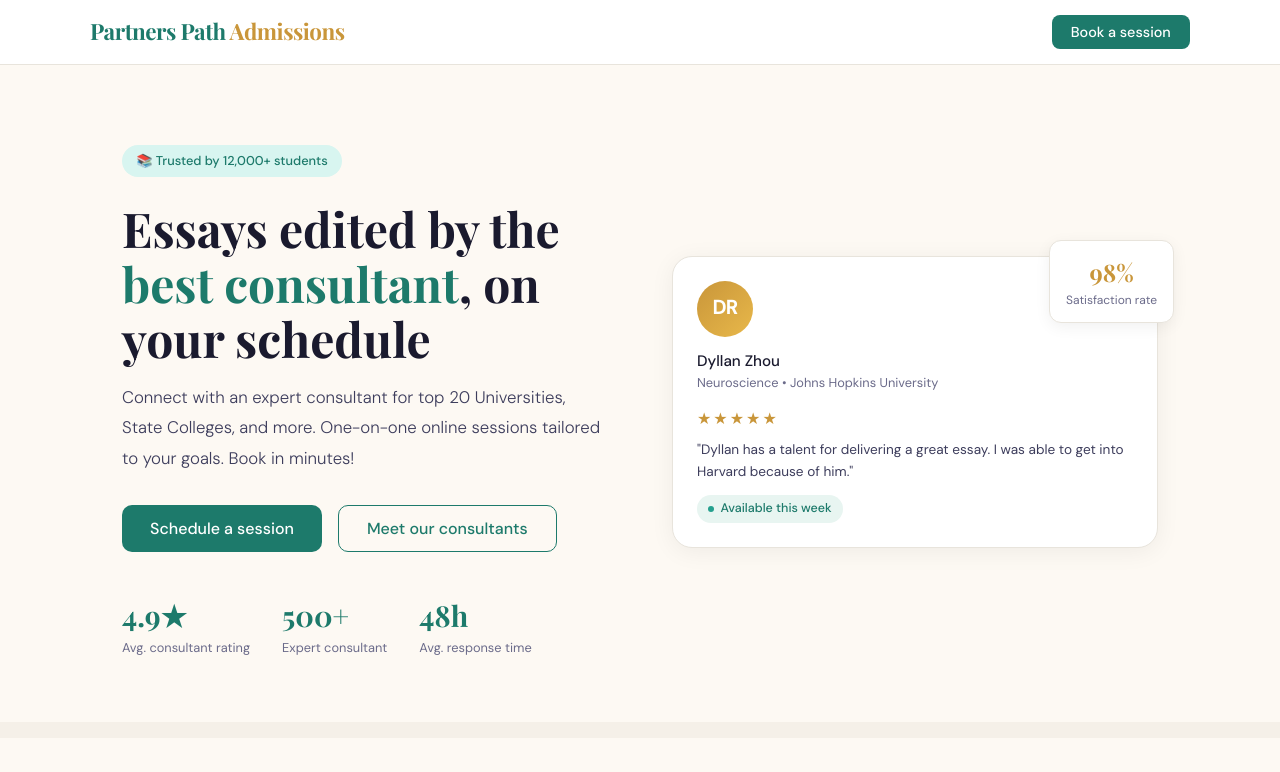
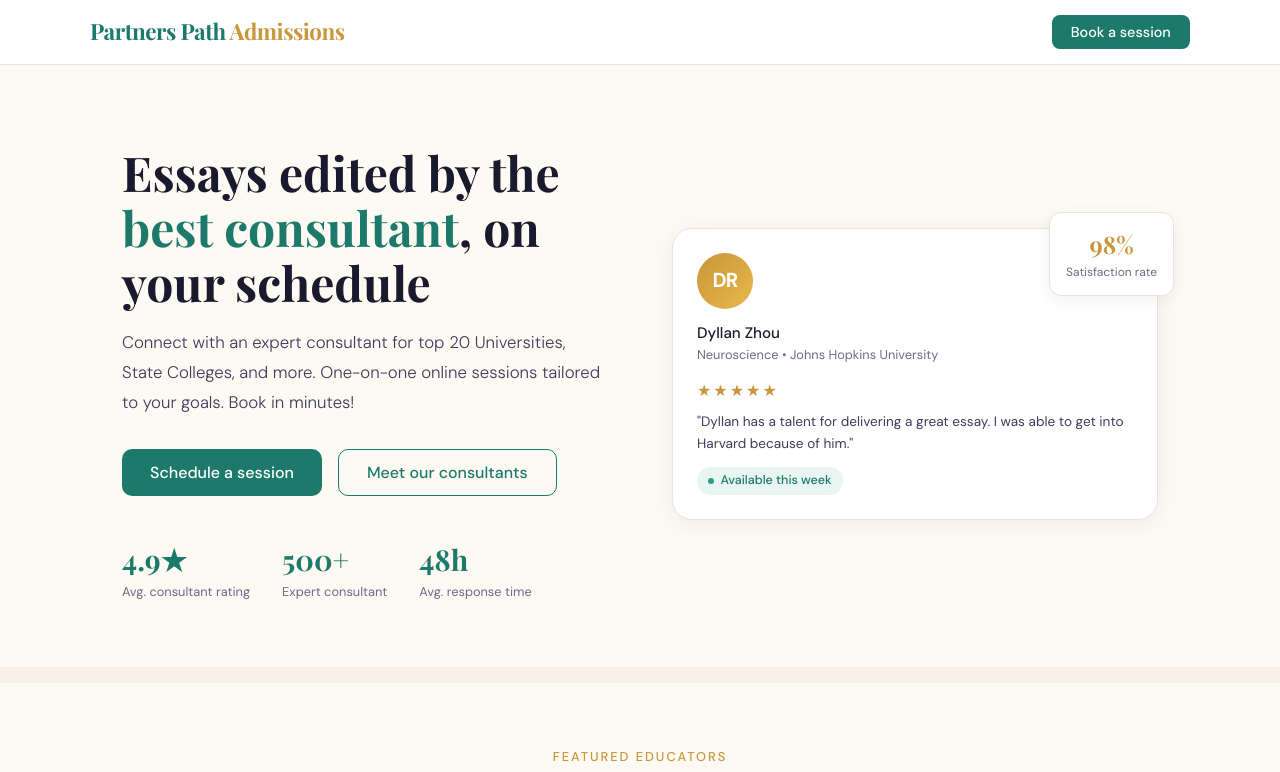
Before and after one commit to PartnersAdmissions/partnersadmissions, a plain HTML site: page index.html in a window 1280 px wide. Shown: the top 772 px of the page. Drawn offline with nearby package versions, Linux system fonts and the light colour scheme.

Commit message:
Update index.html

```diff
--- a/index.html
+++ b/index.html
@@ -21,7 +21,6 @@
 <section style="background:var(--cream)">
   <div class="hero">
     <div>
-      <div class="hero-badge">&#x1F4DA; Trusted by 12,000+ students</div>
       <h1>Essays edited by the <em>best consultant</em>, on your schedule</h1>
       <p>Connect with an expert consultant for top 20 Universities, State Colleges, and more. One-on-one online sessions tailored to your goals. Book in minutes!</p>
       <div class="hero-actions">
```
